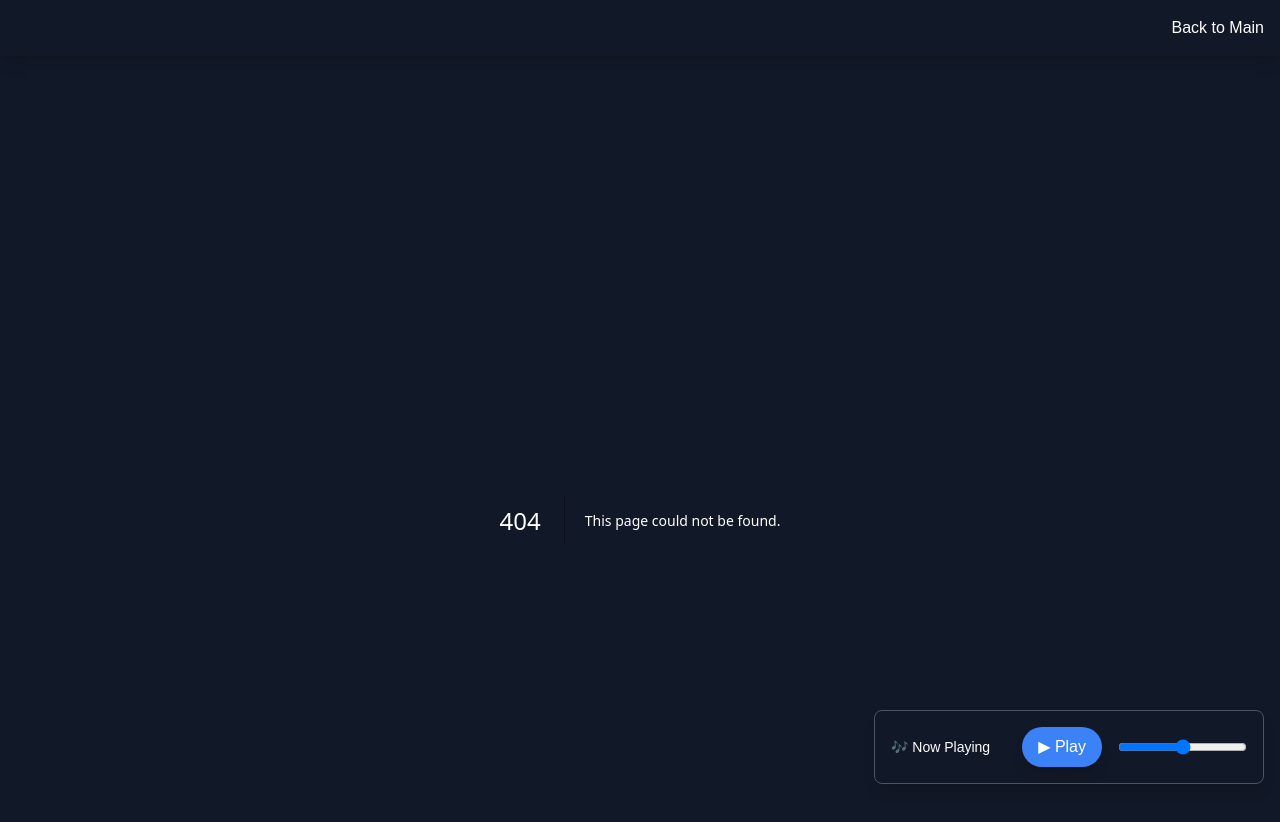
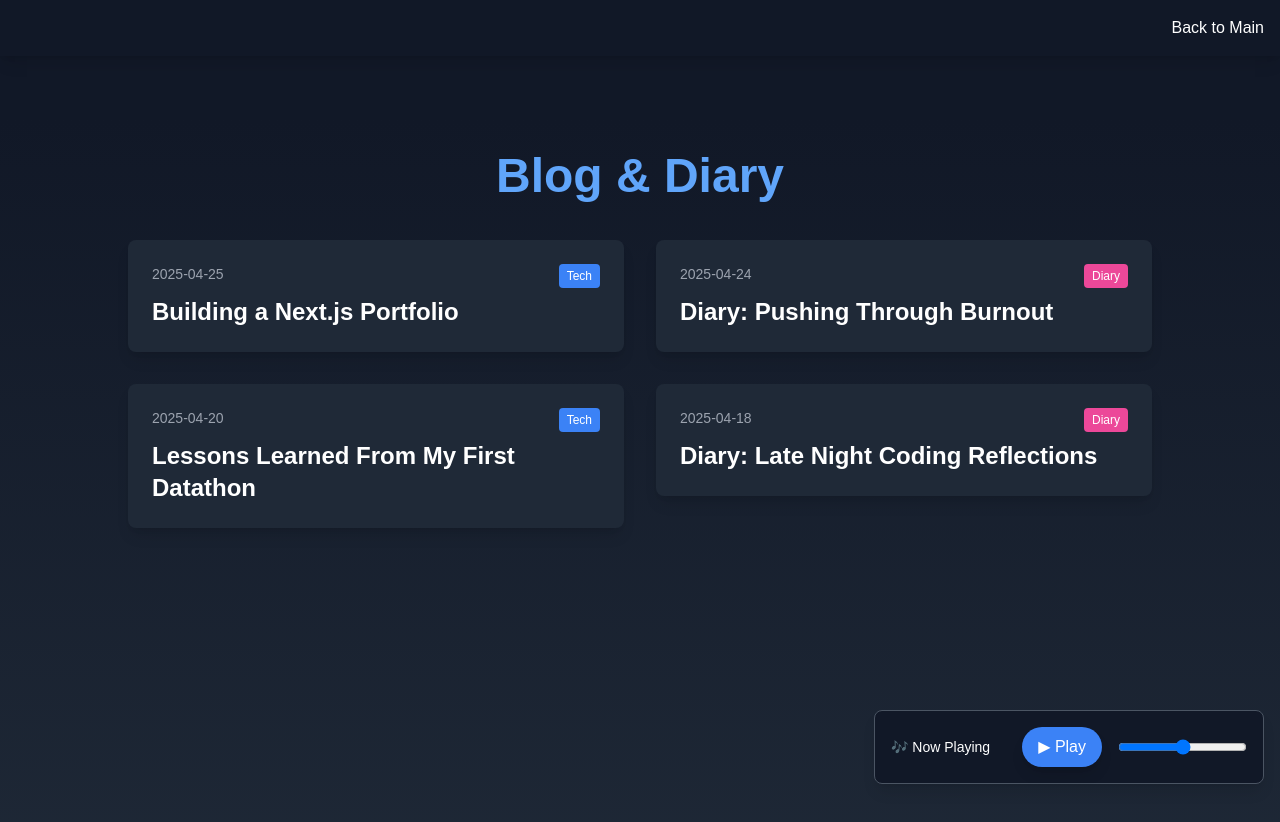
Before and after one commit to Chrisyeu11/my-portfolio, a Next.js app: page /blog in a window 1280 px wide. Before the commit this address had no page. Shown: the top 822 px of the page. Built offline with nearby package versions, Linux system fonts and the light colour scheme.

Commit message:
Add Blog and Diary page

```diff
--- /dev/null
+++ b/app/blog/page.tsx
@@ -0,0 +1,53 @@
+"use client";
+import Link from "next/link";
+
+export default function BlogPage() {
+  const posts = [
+    {
+      title: "Building a Next.js Portfolio",
+      date: "2025-04-25",
+      tag: "Tech",
+      link: "/blog/building-nextjs-portfolio",
+    },
+    {
+      title: "Diary: Pushing Through Burnout",
+      date: "2025-04-24",
+      tag: "Diary",
+      link: "/blog/diary-pushing-burnout",
+    },
+    {
+      title: "Lessons Learned From My First Datathon",
+      date: "2025-04-20",
+      tag: "Tech",
+      link: "/blog/first-datathon-lessons",
+    },
+    {
+      title: "Diary: Late Night Coding Reflections",
+      date: "2025-04-18",
+      tag: "Diary",
+      link: "/blog/diary-late-night-coding",
+    }
+  ];
+
+  return (
+    <div className="min-h-screen bg-gradient-to-b from-gray-900 to-gray-800 text-white p-8">
+      <h1 className="text-5xl font-bold text-blue-400 mb-10 text-center">Blog & Diary</h1>
+
+      <div className="grid grid-cols-1 md:grid-cols-2 gap-8 max-w-5xl mx-auto">
+        {posts.map((post, index) => (
+          <Link key={index} href={post.link}>
+            <div className="bg-gray-800 rounded-lg p-6 shadow-lg hover:scale-105 transition-transform cursor-pointer">
+              <div className="flex justify-between mb-2">
+                <span className="text-sm text-gray-400">{post.date}</span>
+                <span className={`text-xs px-2 py-1 rounded ${post.tag === "Diary" ? "bg-pink-500" : "bg-blue-500"}`}>
+                  {post.tag}
+                </span>
+              </div>
+              <h2 className="text-2xl font-semibold text-white">{post.title}</h2>
+            </div>
+          </Link>
+        ))}
+      </div>
+    </div>
+  );
+}
```
